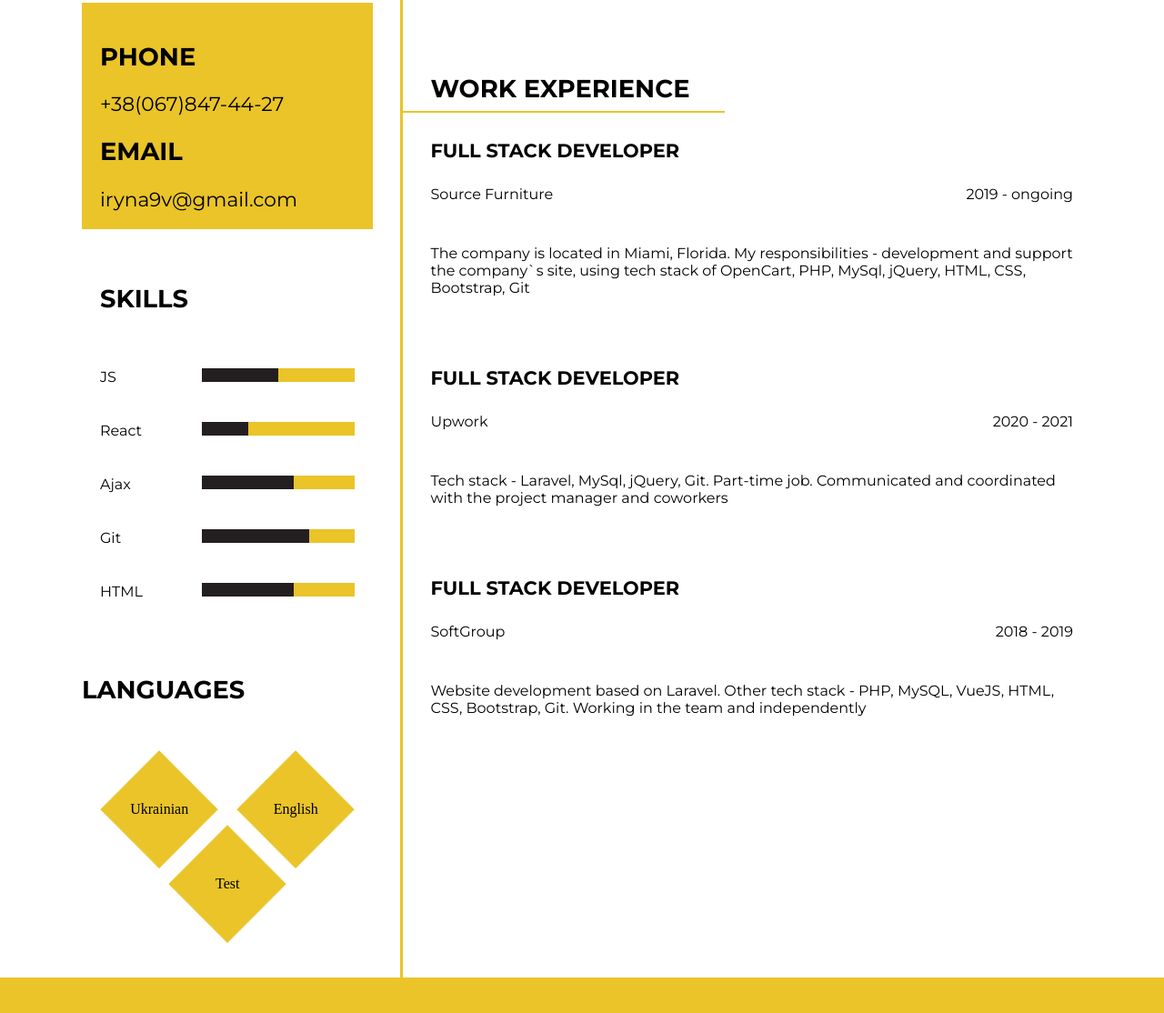
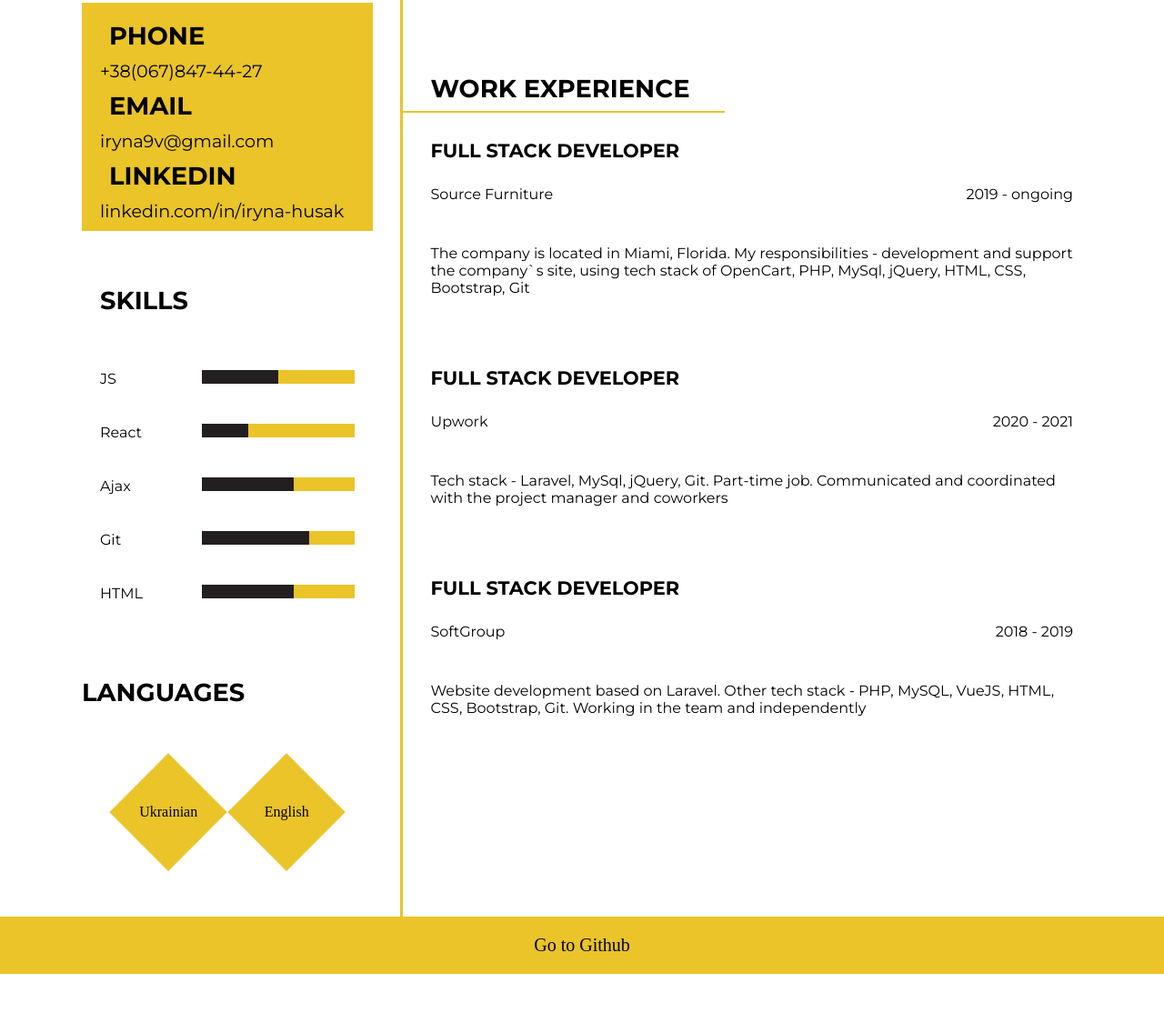
Before and after one commit to IrynaVlasiuk/Profile, a plain HTML site: page index.html in a window 1280 px wide. Shown: the part 786-1900 px from the top of the page at 91% size. After the commit the page ends 1857 px from the top, so only its background shows below. Drawn offline with Linux system fonts and the light colour scheme.

Commit message:
removed test data, added extra links

```diff
--- a/index.html
+++ b/index.html
@@ -34,6 +34,10 @@
                     <div class="email details">
                         <h2>Email</h2>
                         <span>iryna9v@gmail.com</span>
+                    </div>
+                    <div class="linkedin details">
+                        <h2>LinkedIn</h2>
+                        <span>linkedin.com/in/iryna-husak</span>
                     </div>
                 </div>
                 <div class="skills-block">
@@ -84,9 +88,6 @@
                         </div>
                         <div class="language-block">
                             <div class="language-name">English</div>
-                        </div>
-                        <div class="language-block">
-                            <div class="language-name">Test</div>
                         </div>
                     </div>
                 </div>
@@ -153,6 +154,8 @@
             </div>
         </section>
     </main>
-    <footer class="yellow-block"></footer>
+    <footer class="yellow-block">
+        <a href="https://github.com/IrynaVlasiuk" class="github-link">Go to Github</a>
+    </footer>
 </body>
 </html>
--- a/styles/main.css
+++ b/styles/main.css
@@ -139,7 +139,7 @@ body {
  }
 
 .container .left-section .info-tags-about-candidate .greetings-block .candidate-name div:nth-child(2) {
-   margin-right: 3%;
+   margin-right: 2%;
 }
 
 .container .left-section .info-tags-about-candidate .greetings-block .yellow-block {
@@ -150,14 +150,18 @@ body {
  }
 
  .container .left-section .info-tags-about-candidate .contacts-block {
-    padding: 20px;
+    padding: 10px 20px;
     display: flex;
     flex-direction: column;
     align-items: flex-start;
  }
 
+.container .left-section .info-tags-about-candidate .contacts-block h2 {
+    margin: 10px;
+}
+
 .container .left-section .info-tags-about-candidate .contacts-block .details span {
-    font-size: 1.7vw;
+    font-size: 1.5vw;
     font-family: 'Montserrat';
 }
 
@@ -196,7 +200,7 @@ body {
     display: flex;
     margin: 50px auto;
     justify-content: center;
-    height: 180px;
+    height: 110px;
     position: relative;
 }
 
@@ -207,15 +211,6 @@ body {
     background-size: contain;
     background-repeat: no-repeat;
     position: relative;
-}
-
-.container .left-section .info-tags-about-candidate .languages-block .languages-details .language-block:first-child {
-    margin-right: 20px;
-}
-
-.container .left-section .info-tags-about-candidate .languages-block .languages-details .language-block:last-child {
-    position: absolute;
-    bottom: -32px;
 }
 
 .container .left-section .info-tags-about-candidate .languages-block .languages-details .language-block .language-name {
@@ -339,12 +334,15 @@ body {
     margin-bottom: 30px;
 }
 
+footer {
+    padding: 20px;
+}
 
-
-
-
-
-
-footer {
-    height: 50px;
+footer .github-link {
+    text-decoration: none;
+    font-size: 20px;
+    color: black;
+    cursor: pointer;
+    text-align: center;
+    display: block;
 }
```
